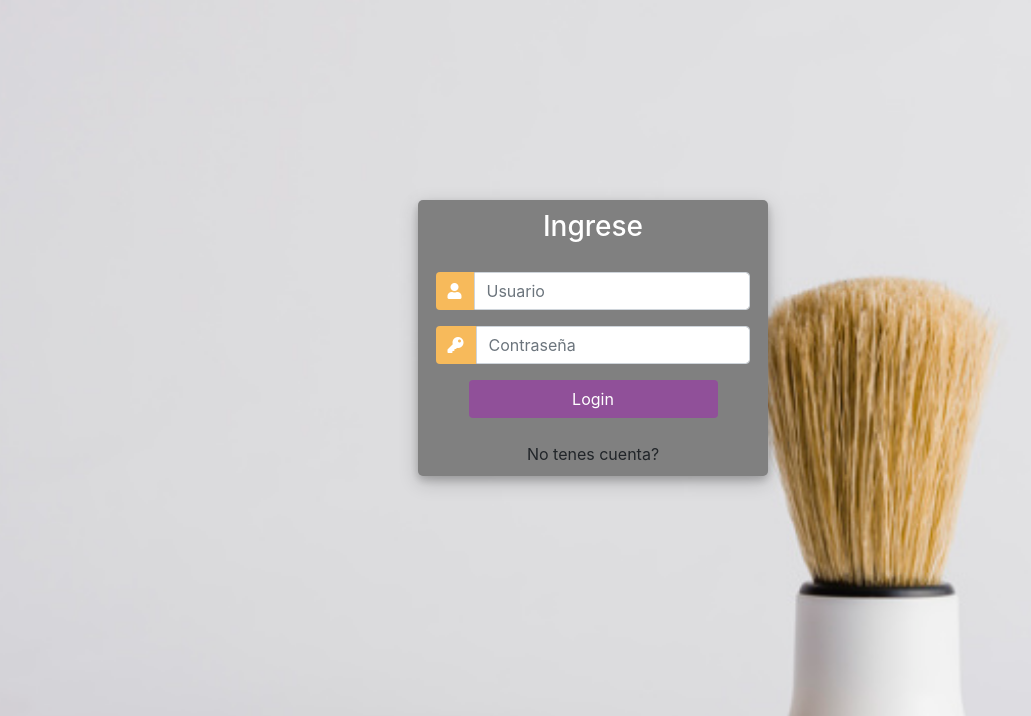
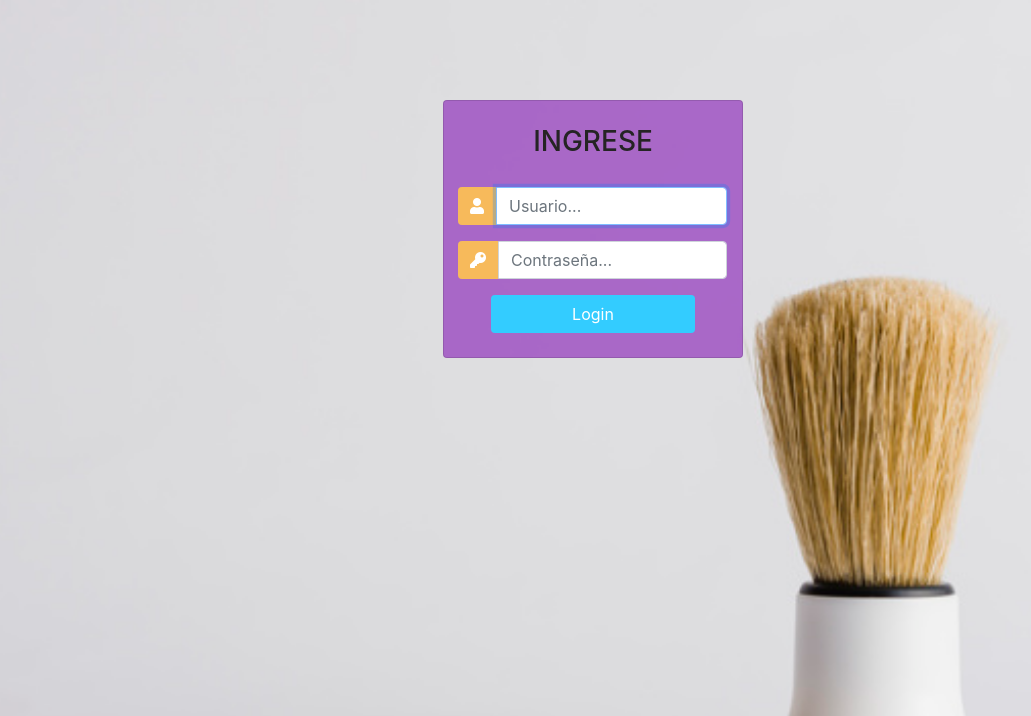
Before and after one commit to zekalarcon/AppXs-postgres, a Django app: page / in a window 1280 px wide. Shown: the top 716 px of the page, without its empty margins (47-1078 px from the left). Run offline with Django 3.2, Linux system fonts and the light colour scheme; some libraries are stand-ins or nearby versions.

Commit message:
login update

```diff
--- a/registro/templates/login/login.html
+++ b/registro/templates/login/login.html
@@ -1,36 +1,30 @@
 <!DOCTYPE html>
-<html>
+<html lang="en">
 
 <head>
-	<title>Ingresa</title>
+	<title>INGRESE</title>
+	<meta charset="utf-8">
+	<meta name="viewport" content="width=device-width, initial-scale=1, maximum-scale=1, minimum-scale=1" />
 	<link rel="stylesheet" href="https://stackpath.bootstrapcdn.com/bootstrap/4.1.3/css/bootstrap.min.css" integrity="sha384-MCw98/SFnGE8fJT3GXwEOngsV7Zt27NXFoaoApmYm81iuXoPkFOJwJ8ERdknLPMO" crossorigin="anonymous">
 	<script src="https://ajax.googleapis.com/ajax/libs/jquery/3.3.1/jquery.min.js"></script>
 	<link rel="stylesheet" href="https://use.fontawesome.com/releases/v5.6.1/css/all.css" integrity="sha384-gfdkjb5BdAXd+lj+gudLWI+BXq4IuLW5IT+brZEZsLFm++aCMlF1V92rMkPaX4PP" crossorigin="anonymous">
 
 
 	<style>
-		body,
-		html {
+
+		body{
 			background:url("/static/images/fondo_login.jpg");
     		background-repeat: no-repeat;
     		background-size: cover;
     		background-attachment:fixed;
 		}
-		.user_card {
-			width: 350px;
-			margin-top: 200px;
-			margin-bottom: auto;
-			background: gray;
-			position: relative;
+
+		.container-fluid{
 			display: flex;
+			flex-direction: column;
 			justify-content: center;
-			flex-direction: column;
-			padding: 10px;
-			box-shadow: 0 4px 8px 0 rgba(0, 0, 0, 0.2), 0 6px 20px 0 rgba(0, 0, 0, 0.19);
-			-webkit-box-shadow: 0 4px 8px 0 rgba(0, 0, 0, 0.2), 0 6px 20px 0 rgba(0, 0, 0, 0.19);
-			-moz-box-shadow: 0 4px 8px 0 rgba(0, 0, 0, 0.2), 0 6px 20px 0 rgba(0, 0, 0, 0.19);
-			border-radius: 5px;
-
+			align-items: center;
+			text-align: center;
 		}
 
 		.form_container {
@@ -38,13 +32,16 @@
 		}
 
 		#form-title{
-			color: #fff;
+			color: rgb(37, 36, 36);
+		}
 
+		.btn-secondary{
+			width: 100%;
 		}
 
 		.login_btn {
 			width: 100%;
-			background: rgb(144, 80, 153) !important;
+			background: #33ccff !important;
 			color: white !important;
 		}
 		.login_btn:focus {
@@ -67,23 +64,29 @@
 		}
 
 		#messages{
-			background-color: rgb(250, 0, 0);
+			background-color: rgb(253, 0, 0);
 			color: #fff;
 			padding: 10px;
 			margin-top: 10px;
+			border-radius: 10px;
+			text-align: center;
 		}
+
+
 	</style>
 
 </head>
 <body>
-	<div class="container h-100">
-		<div class="d-flex justify-content-center h-100">
-			<div class="user_card">
+
+<div class='container-fluid' style="margin-top: 100px;">
+	<div class="card" style="width: 300px; background-color: rgba(124, 6, 179, 0.548);">
+		<br>
 		<div class="d-flex justify-content-center">
+			<h3 id="form-title">INGRESE</h3>
+		</div>
 
+		<div class="container-fluid h-100">
 
-					<h3 id="form-title">Ingrese</h3>
-				</div>
 					<div class="d-flex justify-content-center form_container">
 						<form method="POST" action="" autocomplete="off">
 							{% csrf_token %}
@@ -91,18 +94,19 @@
 								<div class="input-group-append">
 									<span class="input-group-text"><i class="fas fa-user"></i></span>
 								</div>
-							<input type="text" name="username" placeholder="Usuario" class="form-control">
+								<input type="text" name="username" placeholder="Usuario..." class="form-control" autofocus>
 							</div>
 							<div class="input-group mb-2">
 								<div class="input-group-append">
 									<span class="input-group-text"><i class="fas fa-key"></i></span>
 								</div>
-								<input type="password" name="password" placeholder="Contraseña" class="form-control" >
+									<input type="password" name="password" placeholder="Contraseña..." class="form-control" >
 							</div>
 
 							<div class="d-flex justify-content-center mt-3 login_container">
 								<input class="btn login_btn" type="submit" value="Login">
 							</div>
+
 						</form>
 
 					</div>
@@ -113,13 +117,12 @@
 
 					<div class="mt-4">
 						<div class="d-flex justify-content-center links">
-						No tenes cuenta?
+
+						</div>
+
 					</div>
 
 		</div>
 	</div>
 </div>
-	</div>
 </body>
-
-</html>
--- a/static/css/main.css
+++ b/static/css/main.css
@@ -260,6 +260,11 @@ only screen and (max-width: 700px),
 
     }
 
+    .navbar{
+        height:100px;
+
+    }
+
 
 }
 
```
Lines whose indentation alone changed are shown as unchanged.
